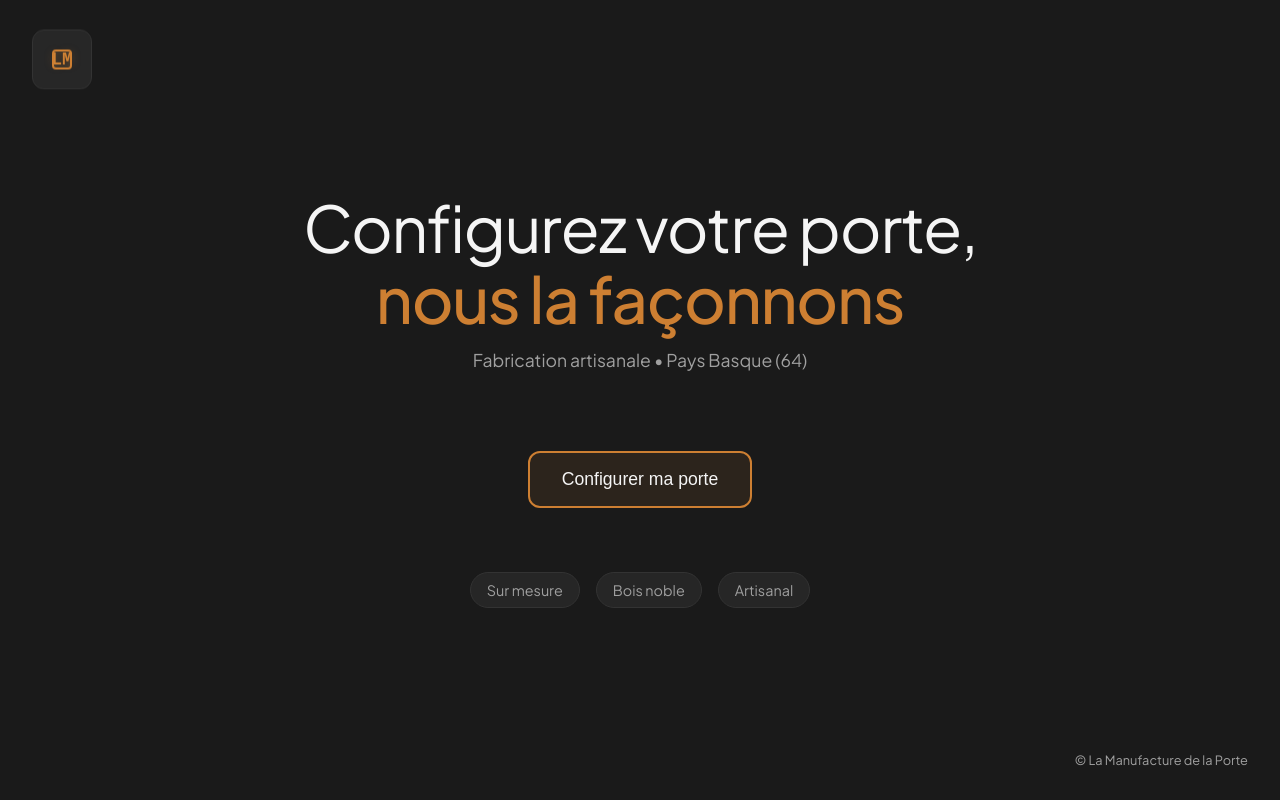
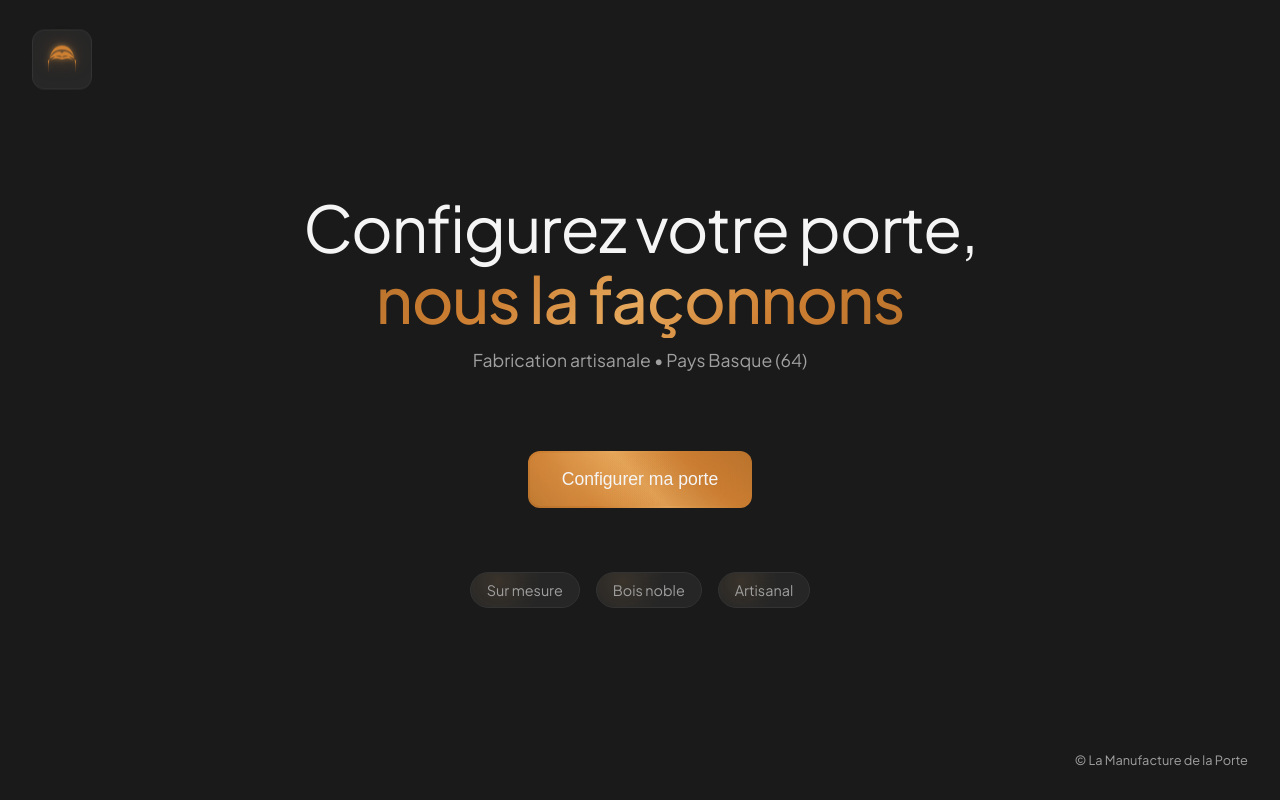
Before and after one commit to Dodibois40/La_manufacture_de_la_porte, a React (Vite) app in the folder plan2d/: page / in a window 1280 px wide. Built offline with nearby package versions, Linux system fonts and the light colour scheme.

Commit message:
Texture Bronze Artisanale + Logo Officiel - Gradients multicouches bronze texturé - Effets de grain et shimmer authentiques - Logo SVG intégré avec drop-shadows - Background-clip pour texte accent - Bordures et fonds texturés gaming

```diff
--- a/plan2d/src/Home.tsx
+++ b/plan2d/src/Home.tsx
@@ -1,5 +1,6 @@
 import './index.css'
 import { useState, useEffect } from 'react'
+import logoSvg from './assets/logo.svg'
 
 export default function Home() {
   const [showMenu, setShowMenu] = useState(false)
@@ -29,8 +30,7 @@ export default function Home() {
            onMouseEnter={() => setShowMenu(true)}
            onMouseLeave={() => setShowMenu(false)}>
         <div className="gaming-logo">
-          <div className="logo-mark"></div>
-          <span className="logo-text">LM</span>
+          <img src={logoSvg} alt="La Manufacture de la Porte" className="logo-svg" />
         </div>
 
         {/* Gaming Menu */}
@@ -56,7 +56,7 @@ export default function Home() {
           <div className="slogan-container">
             <h1 className="main-slogan">
               Configurez votre porte,<br />
-              <span className="accent-text">nous la façonnons</span>
+              <span className="accent-text" data-text="nous la façonnons">nous la façonnons</span>
             </h1>
             <p className="sub-slogan">Fabrication artisanale • Pays Basque (64)</p>
           </div>
--- a/plan2d/src/index.css
+++ b/plan2d/src/index.css
@@ -8,10 +8,26 @@
   --border: #333333;
   --accent: #CD7F32;
   --accent-light: #E6A85C;
+  --accent-dark: #B8722C;
   --gaming-bg: #1a1a1a;
   --gaming-surface: #2a2a2a;
   --gaming-glow: rgba(205, 127, 50, 0.3);
   --bronze-shimmer: rgba(230, 168, 92, 0.2);
+
+  /* Textures Bronze */
+  --bronze-gradient: linear-gradient(135deg,
+    #B8722C 0%,
+    #CD7F32 25%,
+    #E6A85C 50%,
+    #CD7F32 75%,
+    #B8722C 100%);
+
+  --bronze-textured:
+    radial-gradient(circle at 20% 30%, rgba(230, 168, 92, 0.3) 0%, transparent 50%),
+    radial-gradient(circle at 80% 70%, rgba(184, 114, 44, 0.2) 0%, transparent 50%),
+    radial-gradient(circle at 50% 10%, rgba(205, 127, 50, 0.1) 0%, transparent 30%),
+    linear-gradient(45deg, #B8722C 0%, #CD7F32 25%, #E6A85C 50%, #CD7F32 75%, #B8722C 100%);
+
   /* Couleurs de repère pour traits sous labels */
   --c-open: #98FF66;  /* vert */
   --c-door: #FF5252;  /* rouge */
@@ -87,21 +103,23 @@ body { margin: 0; background: var(--bg); color: var(--text); font-family: "JetBr
   transform: scale(1.05);
 }
 
-.logo-mark {
-  width: 20px;
-  height: 20px;
-  border: 2px solid var(--accent);
-  border-radius: 4px;
-  position: absolute;
-  box-shadow: inset 0 0 10px var(--bronze-shimmer);
+.logo-svg {
+  width: 40px;
+  height: 40px;
+  filter:
+    drop-shadow(0 0 10px var(--gaming-glow))
+    drop-shadow(1px 1px 2px rgba(184, 114, 44, 0.4))
+    drop-shadow(-1px -1px 2px rgba(230, 168, 92, 0.3));
+  transition: all 0.3s ease;
 }
 
-.logo-text {
-  font-weight: 700;
-  font-size: 18px;
-  color: var(--accent);
-  font-family: 'JetBrains Mono', monospace;
-  text-shadow: 0 0 10px var(--gaming-glow);
+.gaming-logo:hover .logo-svg {
+  filter:
+    drop-shadow(0 0 15px var(--gaming-glow))
+    drop-shadow(0 0 8px var(--bronze-shimmer))
+    drop-shadow(2px 2px 4px rgba(184, 114, 44, 0.6))
+    drop-shadow(-2px -2px 4px rgba(230, 168, 92, 0.4));
+  transform: scale(1.1);
 }
 
 /* Gaming Menu */
@@ -182,8 +200,25 @@ body { margin: 0; background: var(--bg); color: var(--text); font-family: "JetBr
 }
 
 .accent-text {
-  color: var(--accent);
+  background: var(--bronze-gradient);
+  background-clip: text;
+  -webkit-background-clip: text;
+  -webkit-text-fill-color: transparent;
   font-weight: 500;
+  position: relative;
+}
+
+.accent-text::before {
+  content: attr(data-text);
+  position: absolute;
+  top: 0;
+  left: 0;
+  background: var(--bronze-textured);
+  background-clip: text;
+  -webkit-background-clip: text;
+  -webkit-text-fill-color: transparent;
+  opacity: 0.7;
+  z-index: -1;
 }
 
 .sub-slogan {
@@ -197,7 +232,10 @@ body { margin: 0; background: var(--bg); color: var(--text); font-family: "JetBr
 .cta-gaming {
   position: relative;
   background: transparent;
-  border: 2px solid var(--accent);
+  border: 2px solid transparent;
+  background-image: var(--bronze-textured), var(--bronze-gradient);
+  background-origin: border-box;
+  background-clip: content-box, border-box;
   padding: 0;
   border-radius: 12px;
   cursor: pointer;
@@ -214,12 +252,18 @@ body { margin: 0; background: var(--bg); color: var(--text); font-family: "JetBr
 .cta-inner {
   position: relative;
   padding: 1rem 2rem;
-  background: rgba(205, 127, 50, 0.1);
+  background:
+    radial-gradient(circle at 30% 40%, rgba(230, 168, 92, 0.1) 0%, transparent 50%),
+    radial-gradient(circle at 70% 60%, rgba(184, 114, 44, 0.1) 0%, transparent 50%),
+    rgba(205, 127, 50, 0.05);
   transition: all 0.3s ease;
 }
 
 .cta-gaming:hover .cta-inner {
-  background: rgba(205, 127, 50, 0.2);
+  background:
+    radial-gradient(circle at 30% 40%, rgba(230, 168, 92, 0.2) 0%, transparent 50%),
+    radial-gradient(circle at 70% 60%, rgba(184, 114, 44, 0.15) 0%, transparent 50%),
+    rgba(205, 127, 50, 0.1);
 }
 
 .cta-text {
@@ -236,7 +280,12 @@ body { margin: 0; background: var(--bg); color: var(--text); font-family: "JetBr
   left: -100%;
   width: 100%;
   height: 100%;
-  background: linear-gradient(90deg, transparent, rgba(205, 127, 50, 0.4), transparent);
+  background: linear-gradient(90deg,
+    transparent,
+    rgba(230, 168, 92, 0.3),
+    rgba(205, 127, 50, 0.4),
+    rgba(184, 114, 44, 0.3),
+    transparent);
   transition: left 0.5s ease;
 }
 
@@ -255,19 +304,41 @@ body { margin: 0; background: var(--bg); color: var(--text); font-family: "JetBr
 
 .badge {
   padding: 0.5rem 1rem;
-  background: rgba(42, 42, 42, 0.8);
+  background:
+    radial-gradient(circle at 25% 25%, rgba(230, 168, 92, 0.1) 0%, transparent 50%),
+    rgba(42, 42, 42, 0.8);
   border: 1px solid var(--border);
   border-radius: 20px;
   font-size: 0.9rem;
   color: var(--text-2);
   backdrop-filter: blur(10px);
   transition: all 0.3s ease;
+  position: relative;
+  overflow: hidden;
+}
+
+.badge::before {
+  content: '';
+  position: absolute;
+  top: 0;
+  left: 0;
+  right: 0;
+  bottom: 0;
+  background: var(--bronze-gradient);
+  opacity: 0;
+  transition: opacity 0.3s ease;
+  z-index: -1;
 }
 
 .badge:hover {
   border-color: var(--accent);
   color: var(--text);
   transform: translateY(-2px);
+  box-shadow: 0 4px 12px var(--gaming-glow);
+}
+
+.badge:hover::before {
+  opacity: 0.1;
 }
 
 /* Gaming Footer */
```
Also changed, not shown: plan2d/src/assets/logo.svg (added), 1 other file (tests, documents, lock files or other folders).
